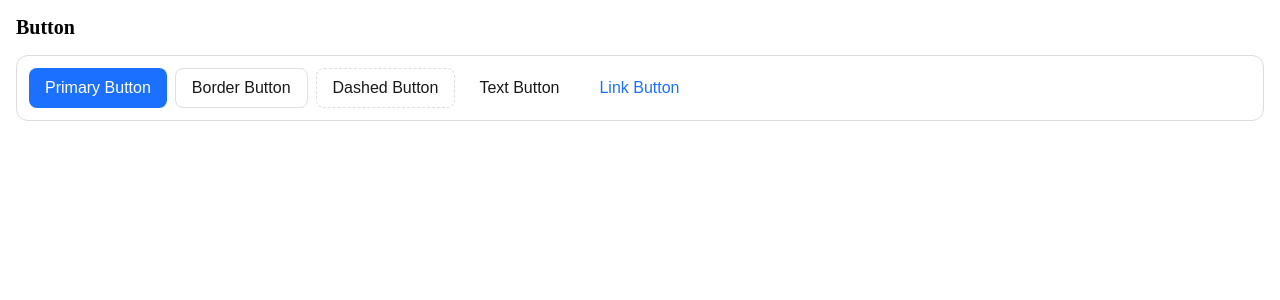
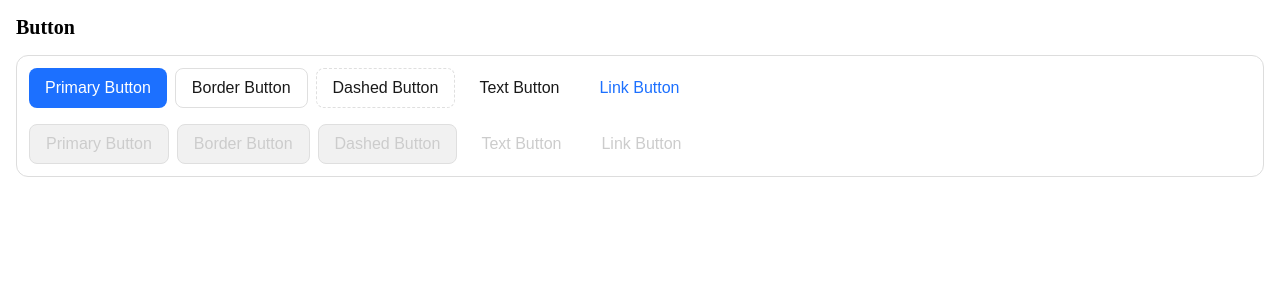
Before and after one commit to kim-elijah-sol/my-ui-kit, a React (Vite) app in the folder examples/ui-kit-example/: page / in a window 1280 px wide. Shown: the top 300 px of the page. Built offline with nearby package versions, Linux system fonts and the light colour scheme.

Commit message:
@ui: Button variant 별 disabled case 처리

```diff
--- a/examples/ui-kit-example/src/App.tsx
+++ b/examples/ui-kit-example/src/App.tsx
@@ -32,6 +32,22 @@ const App = () => {
           <Button variant='dashed'>Dashed Button</Button>
           <Button variant='text'>Text Button</Button>
           <Button variant='link'>Link Button</Button>
+
+          <div css={{ flexBasis: '100%', height: 0 }} />
+
+          <Button disabled>Primary Button</Button>
+          <Button variant='border' disabled>
+            Border Button
+          </Button>
+          <Button variant='dashed' disabled>
+            Dashed Button
+          </Button>
+          <Button variant='text' disabled>
+            Text Button
+          </Button>
+          <Button variant='link' disabled>
+            Link Button
+          </Button>
         </div>
       </div>
     </div>
--- a/packages/ui/src/Button/Button.css.ts
+++ b/packages/ui/src/Button/Button.css.ts
@@ -13,18 +13,28 @@ export const baseButtonCss = css({
 
   cursor: 'pointer',
   transition: '0.15s cubic-bezier(1, 0.5, 0, 0.5)',
+
+  ':disabled': {
+    cursor: 'not-allowed',
+  },
 });
 
 export const primaryButtonCss = css({
   background: '#1C70FF',
   color: '#FFFFFF',
 
-  ':hover': {
+  ':hover:not(:disabled)': {
     background: '#3C90FF',
   },
 
-  ':active': {
+  ':active:not(:disabled)': {
     background: '#0C50DD',
+  },
+
+  ':disabled': {
+    border: '1px solid #DFDFDF',
+    background: '#F1F1F1',
+    color: '#CCCCCC',
   },
 });
 
@@ -33,14 +43,20 @@ export const borderButtonCss = css({
   border: '1px solid #DFDFDF',
   color: 'rgba(0,0,0,0.9)',
 
-  ':hover': {
+  ':hover:not(:disabled)': {
     borderColor: '#1C70FF',
     color: '#1C70FF',
   },
 
-  ':active': {
+  ':active:not(:disabled)': {
     borderColor: '#0C50DD',
     color: '#0C50DD',
+  },
+
+  ':disabled': {
+    border: '1px solid #DFDFDF',
+    background: '#F1F1F1',
+    color: '#CCCCCC',
   },
 });
 
@@ -55,12 +71,16 @@ export const textButtonCss = css({
   background: '#FFFFFF',
   color: 'rgba(0,0,0,0.9)',
 
-  ':hover': {
+  ':hover:not(:disabled)': {
     background: '#1C70FF10',
   },
 
-  ':active': {
+  ':active:not(:disabled)': {
     background: '#1C70FF30',
+  },
+
+  ':disabled': {
+    color: '#CCCCCC',
   },
 });
 
@@ -68,11 +88,15 @@ export const linkButtonCss = css({
   background: '#FFFFFF',
   color: '#1C70FF',
 
-  ':hover': {
+  ':hover:not(:disabled)': {
     color: '#3C90FF',
   },
 
-  ':active': {
+  ':active:not(:disabled)': {
     color: '#0C50DD',
   },
+
+  ':disabled': {
+    color: '#CCCCCC',
+  },
 });
```
